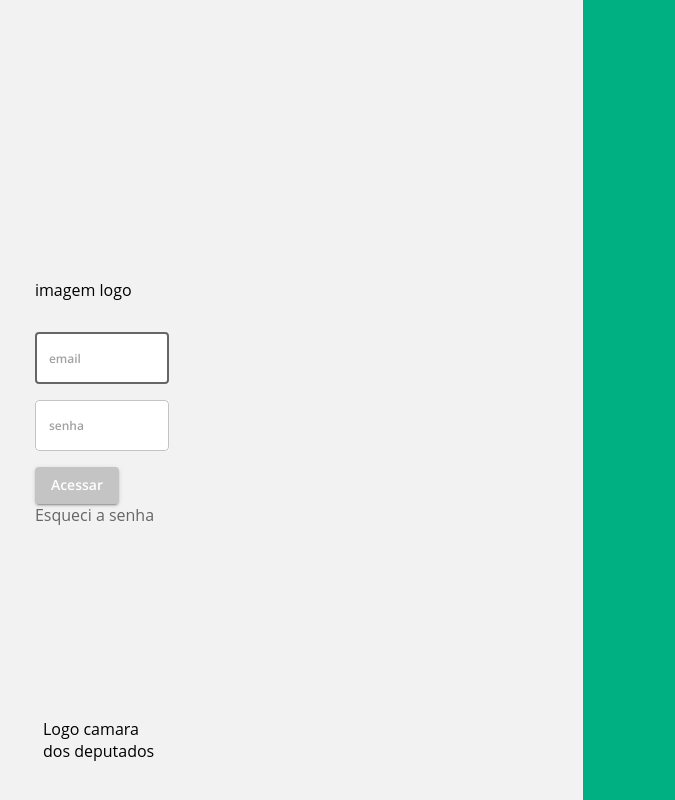
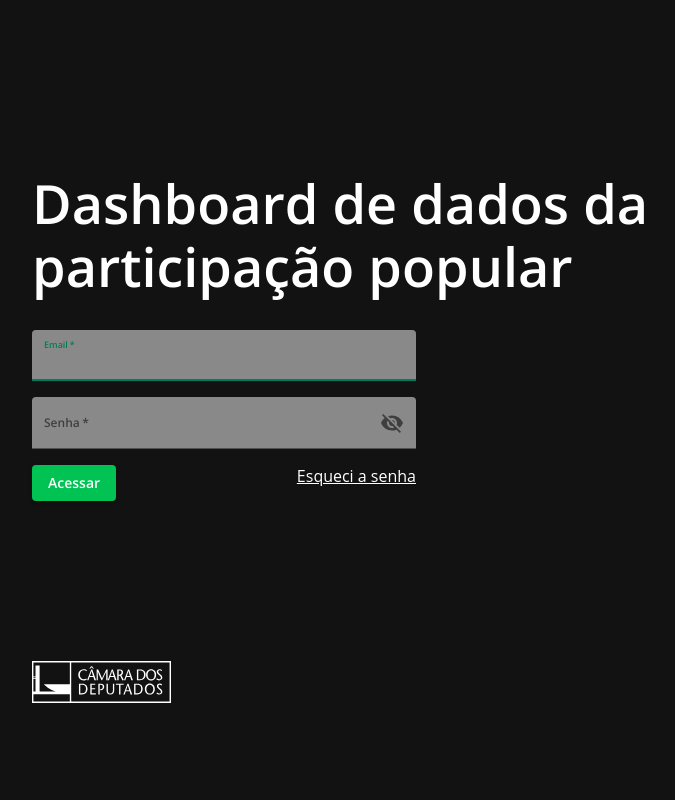
Before and after one commit to labhackercd/painel-da-participacao, a React (Create React App) app: page / in a window 1280 px wide. Shown: the whole page, without its empty margins (80-755 px from the left). Built offline with nearby package versions, Linux system fonts and the light colour scheme; no server answers.

Commit message:
#1 - Adding template of page and fields style

```diff
--- a/src/auth/axiosApi.js
+++ b/src/auth/axiosApi.js
@@ -20,7 +20,7 @@ axiosInstance.interceptors.response.use(
         //console.log(error)
         // Prevent infinite loops
         if (error.response.status === 401 && originalRequest.url === APPLICATION_SERVER_API_BASE_URL+TOKEN_REFRESH_URL) {
-            window.location.href = '/';
+            //window.location.href = '/';
             return Promise.reject(error);
         }
 
@@ -47,7 +47,7 @@ axiosInstance.interceptors.response.use(
 
                             axiosInstance.defaults.headers['Authorization'] = "JWT " + response.data.access;
                             originalRequest.headers['Authorization'] = "JWT " + response.data.access;
-                            window.location.reload(false);
+                            //window.location.reload(false);
                             return axiosInstance(originalRequest);
                         })
                         .catch(err => {
@@ -55,11 +55,11 @@ axiosInstance.interceptors.response.use(
                         });
                     }else{
                         console.log("Refresh token is expired", tokenParts.exp, now);
-                        window.location.href = '/';
+                        //window.location.href = '/';
                     }
                 }else{
                     console.log("Refresh token not available.")
-                    window.location.href = '/';
+                    //window.location.href = '/';
                 }
         }
 
--- a/src/containers/LoginScreenContainer/index.js
+++ b/src/containers/LoginScreenContainer/index.js
@@ -1,31 +1,32 @@
 import React from 'react';
-import {Redirect } from "react-router-dom";
+//import {Redirect } from "react-router-dom";
 
 import { Grid, TextField, Button } from '@material-ui/core';
 import { withStyles } from '@material-ui/core/styles';
 import PropTypes from 'prop-types';
 import Box from '@material-ui/core/Box'
+import Typography from '@material-ui/core/Typography'
+//import axiosInstance from './../../auth/axiosApi.js'
+import {APPLICATION_RESET_PASSWORD_URL} from './../../api_urls';
+//import {DASHBOARD_PAGE_URL} from './../../api_urls';
 
-import axiosInstance from './../../auth/axiosApi.js'
-import {DASHBOARD_PAGE_URL,APPLICATION_RESET_PASSWORD_URL} from './../../api_urls';
-import {sendLoginRequest, verifyUserToken} from './sendLoginRequest'
+//import {sendLoginRequest, verifyUserToken} from './sendLoginRequest'
 import Alert from '@material-ui/lab/Alert';
+import CamaraLogoIcon from './../../assets/LoginScreenContainer/logo_camara.svg';
+import InputAdornment from '@material-ui/core/InputAdornment';
+import Visibility from '@material-ui/icons/Visibility';
+import VisibilityOff from '@material-ui/icons/VisibilityOff';
+import IconButton from '@material-ui/core/IconButton';
+
 
 const useStyles = theme => ({
   body: {
-    backgroundColor: "#00AF82",
+    backgroundColor: "#121212",
     height: '100vh',
     fontFamily: 'Open Sans',
     position: 'fixed',
     display: 'flex',
     border: 0,
-  },
-  sidebar: {
-  	height: "5vh",
-  },
-  loginArea: {
-    height: '100vh',
-    backgroundColor: '#F2F2F2'
   },
   loginBox: {
     display: 'flex',
@@ -34,28 +35,21 @@ const useStyles = theme => ({
     alignItems: 'center',
     height: '40vh',
     marginTop: "12rem",
+    [theme.breakpoints.up('md')]: {
+      marginLeft:"6rem"
     },
-  loginForm: {
-    margin: '1rem 0 0 0',
   },
   textField: {
+    color: 'white',
+    borderRadius: '4px 4px 0 0',
     margin: '1rem 0 0 0',
-    backgroundColor: 'white',
-    color: '#666',
+    backgroundColor: '#979797',
     "& .MuiOutlinedInput-root.Mui-focused .MuiOutlinedInput-notchedOutline": {
       borderColor: "#666"
     }
   },
-  prototipoArea: {
-    height: '100vh',
-    backgroundColor: '#F2F2F2',
-    display: 'flex',
-    justifyContent: 'center',
-    alignItems: 'center',
-    borderRadius: '0 20px 20px 0',
-  },
   loginButton: {
-    backgroundColor: '#C4C4C4',
+    backgroundColor: '#00C354',
     color: 'white',
     fontWeight: 'bold',
     '&:hover': {
@@ -63,21 +57,22 @@ const useStyles = theme => ({
     },
     justifyContent: 'flex-start',
   },
-  buttonArea: {
-    margin: '1rem 0 0 0',
-    display: 'flex',
-    justifyContent: 'space-between'
-  },
   forgotPassword: {
-    color: '#666',
-    textDecoration: 'none',
+    color: 'white',
     justifyContent: 'flex-end',
   },
   camaraLogo: {
     justifyContent: 'flex-end',
+    [theme.breakpoints.up('md')]: {
       margin: '10rem 0 -10rem 0',
+    },
+    [theme.breakpoints.down('md')]: {
+      margin: '2rem 0 0 0',
+    },
   }
 });
+
+
 
 class LoginScreen extends React.Component {
   constructor(props){
@@ -94,26 +89,24 @@ class LoginScreen extends React.Component {
     };
     this.loginMethod = this.loginMethod.bind(this);
   }
-
+ /*
   async verifyIfUserIsAlreadyLogged(){
-
     try{
       const result = await verifyUserToken( localStorage.getItem('access_token'));
-
       if(result.status===200){
         this.setState({succesfullLogin:true})
       }
     }catch(e){
       this.setState({succesfullLogin:false})
     }
-  }
+  }*/
 
   async loginMethod(event){
     event.preventDefault();
     //const history = useHistory();
+  /*
     try{
       const result = await sendLoginRequest(this.state.email,this.state.password );
-
       if(result.status===200){
         axiosInstance.defaults.headers['Authorization'] = "JWT " + result.data.access;
         localStorage.setItem('access_token', result.data.access);
@@ -127,14 +120,14 @@ class LoginScreen extends React.Component {
       }else if(e.name === "Error"){
         this.setState({error:{status:true, message:" Email ou senha incorretos. Tente novamente."}})
       }
-    }
+    }*/
   }
 
   componentDidMount(){
     this._isMounted = true;
 
     if(this._isMounted){
-        this.verifyIfUserIsAlreadyLogged();
+        //this.verifyIfUserIsAlreadyLogged();
     }
 }
 
@@ -148,13 +141,20 @@ class LoginScreen extends React.Component {
     this.setState({password: e.target.value});
   };
 
+  handleClickShowPassword = () => {
+    this.setState({showPassword: !this.state.showPassword})
+  };
+
+  handleMouseDownPassword = (event) => {
+    event.preventDefault();
+  }
 
   render(){
     const { classes } = this.props;
 
-      if(this.state.succesfullLogin) {
+      /*if(this.state.succesfullLogin) {
         return <Redirect to={DASHBOARD_PAGE_URL}/>
-      }
+      }*/
       return (
         <div>
           {this.state.succesfullLogin ?
@@ -162,53 +162,45 @@ class LoginScreen extends React.Component {
             :
             <Grid container className={classes.body}>
               <div className={classes.loginArea}>
-                <Grid item xs={12} sm={6} md={6} className={classes.loginBox}>
-                    <Grid container item xs={6} sm={6} md={6} style={{display: 'flex', justifyContent: 'space-between'}}>
-                      <Box className="formItems" paddingTop={22} marginLeft={4}>
-                        <Grid item>
-                          <div>imagem logo</div>
+                <Box className={classes.loginBox}>
+                    <Grid container  style={{display: 'flex', justifyContent: 'space-between'}}>
+                      <Box className="formItems" marginTop={2} marginX={2}>
+                        <Grid item xs={12} md={8}><Typography  variant="h1" style={{color:"#FFFFFF"}}>Dashboard de dados da participação popular</Typography></Grid>
+                        <Grid item xs={12} md={4}>
+                          <Box paddingTop={2} width="100%"  paddingBottom={2} >
+                            {this.state.error.status ? <Alert severity="error">{this.state.error.message}</Alert> : null}
+                            <TextField InputProps={{style: {color: "white"}}} className={classes.textField} variant="filled" value={this.state.email} label="Email" id="email" type="email" onChange={(e)=>{this.handleEmailFormChange(e)}} fullWidth autoFocus required />
+                            <TextField className={classes.textField} variant="filled" value={this.state.password} label="Senha" id="password" onChange={(e)=>{this.handlePasswordFormChange(e)}} fullWidth required type={this.state.showPassword ? 'text' : 'password'}
+                               InputProps={{
+                                  endAdornment: (
+                                    <InputAdornment position="end">
+                                      <IconButton aria-label="toggle password visibility" onClick={this.handleClickShowPassword} onMouseDown={this.handleMouseDownPassword} edge="end">
+                                        {this.state.showPassword ? <Visibility /> : <VisibilityOff />}
+                                      </IconButton>
+                                    </InputAdornment>
+                                  ),
+                                  style:{color: "white"}
+                                }}/>
+                          </Box>
                         </Grid>
-                        <Grid item className={classes.loginForm}>
-                          {this.state.error.status ?
-                            <Alert severity="error">{this.state.error.message}</Alert>
-                          : null}
-                          <TextField className={classes.textField} variant="outlined" value={this.state.email} placeholder="email" id="email" type="email" onChange={(e)=>{this.handleEmailFormChange(e)}} fullWidth autoFocus required />
-                          <TextField className={classes.textField} variant="outlined" value={this.state.password} placeholder="senha" id="password" type="password" onChange={(e)=>{this.handlePasswordFormChange(e)}} fullWidth required />
-                        </Grid>
-                        <Grid container className={classes.buttonArea}>
-                          <Grid item>
-                            <Button style= {{textTransform: 'capitalize'}} className={classes.loginButton} onClick={this.loginMethod} variant="contained">Acessar</Button>
-                          </Grid>
-                          <Grid item>
-                            <a href={APPLICATION_RESET_PASSWORD_URL} className={classes.forgotPassword}>Esqueci a senha </a>
+                        <Grid item xs={12} md={4}>
+                          <Grid container>
+                            <Grid item xs={6}><Button style= {{textTransform: 'capitalize'}} className={classes.loginButton} onClick={this.loginMethod} variant="contained">Acessar</Button></Grid>
+                            <Grid item xs={6}>
+                              <Box display="flex" flexDirection="row-reverse"><a href={APPLICATION_RESET_PASSWORD_URL} className={classes.forgotPassword}>Esqueci a senha</a></Box>
                             </Grid>
                           </Grid>
-                      </Box>
-                      <div className="camaraLogo">
+                        </Grid>
                         <Grid item className={classes.camaraLogo}>
-                          <Box marginLeft={5} paddingTop={4}>
-                            <div>Logo camara dos deputados</div>
+                          <img src={CamaraLogoIcon} alt="Logo da Câmara dos Deputados"/>
+                        </Grid>
                       </Box>
                     </Grid>
-                      </div>
-                    </Grid>
-                </Grid>
-              </div>
-              <Grid item xs={12} sm={8} md={8}>
-                <div className={classes.prototipoArea}>
-                  <Box style={{margin: '5rem 0 0 0'}} width={1}>
-                    <Box display="flex" flexDirection="row-reverse" paddingRight={10}>
-                     <div>Logo prototipo</div>
-                    </Box>
                 </Box>
               </div>
-
-              </Grid>
-              <Grid item xs={12} sm={1} md={1} className={classes.sidebar}></Grid>
             </Grid>
         }
         </div>
-
       )
   }
 
```
Also changed, not shown: src/assets/LoginScreenContainer/logo_camara.svg (added). Lines whose indentation alone changed are shown as unchanged.
